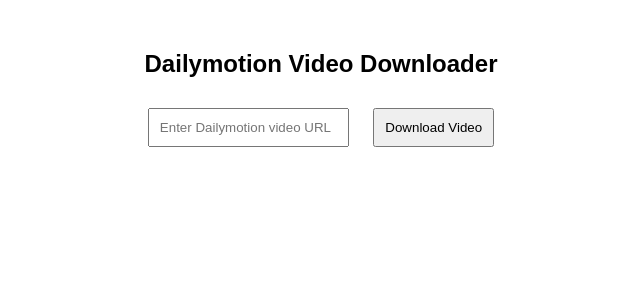
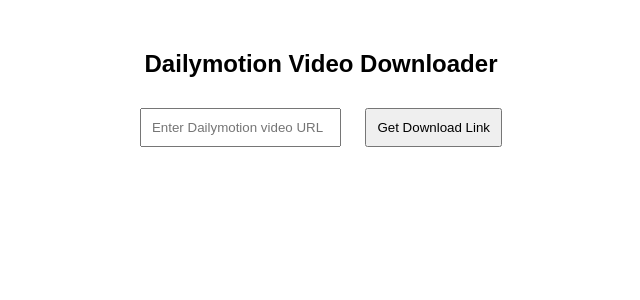
Before and after one commit to Site-we/Video, a Flask app: page / in a window 1280 px wide. Shown: the top 300 px of the page, without its empty margins (319-959 px from the left). Run offline with Flask 3, Linux system fonts and the light colour scheme.

Commit message:
Update index.html

```diff
--- a/templates/index.html
+++ b/templates/index.html
@@ -23,10 +23,10 @@
 <body>
     <h2>Dailymotion Video Downloader</h2>
     <input type="text" id="video-url" placeholder="Enter Dailymotion video URL">
-    <button onclick="getDownloadLink()">Download Video</button>
+    <button onclick="getDownloadLink()">Get Download Link</button>
 
     <div id="download-link">
-        <p>Download Link: <a id="video-link" href="#" target="_blank">Click here to download</a></p>
+        <p>Download Link: <a id="video-link" href="#" download target="_blank">Click here to download</a></p>
     </div>
 
     <script>
@@ -49,6 +49,7 @@
                 if (data.download_url) {
                     const videoLink = document.getElementById("video-link");
                     videoLink.href = data.download_url;
+                    videoLink.download = "video.mp4";  // Forces download
                     videoLink.textContent = "Download Video";
                     document.getElementById("download-link").style.display = "block";
                 } else {
```
